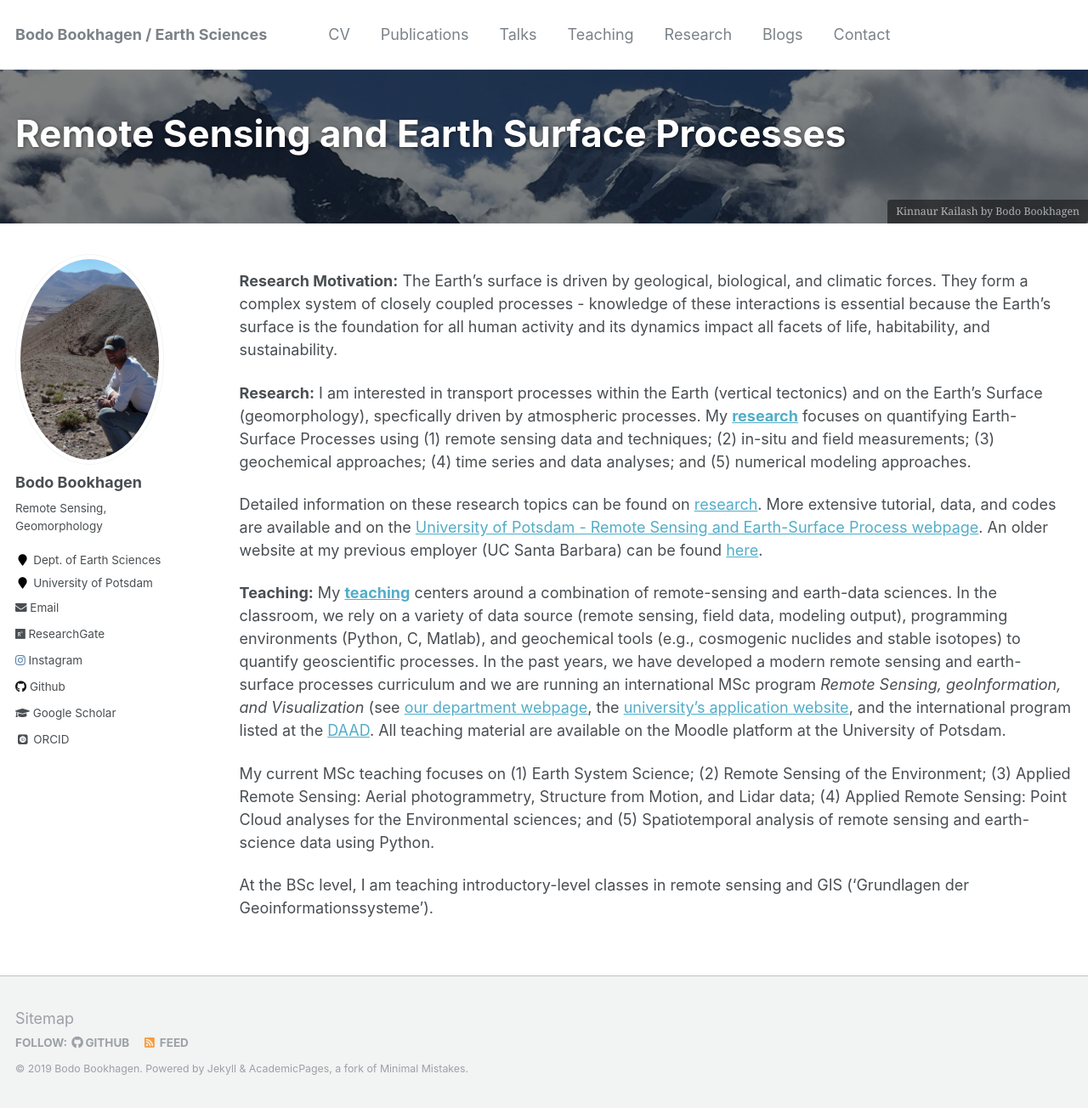
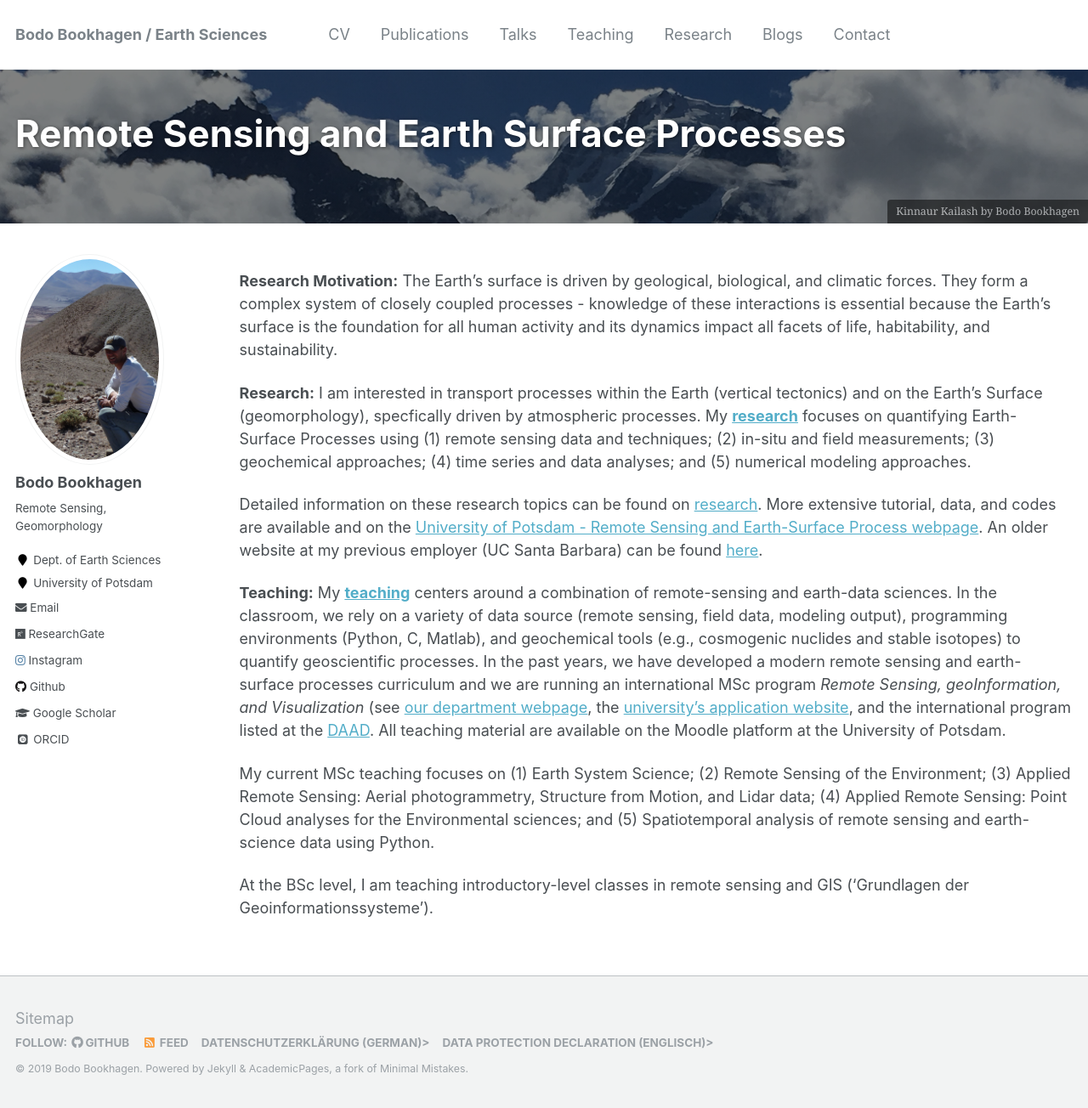
Before and after one commit to BodoBookhagen/BodoBookhagen.github.io, a Jekyll site: the page built from _pages/about.md, in a window 1280 px wide and 1304 px high. Shown: the whole window at 85% size. Built offline with Jekyll 4.4.1, drawn with Linux system fonts in a browser that asks for light colours; some web fonts are replaced.

Commit message:
Jan-08 2019

```diff
--- a/_includes/footer.html
+++ b/_includes/footer.html
@@ -18,6 +18,9 @@
       <li><a href="http://bitbucket.org/{{ site.author.bitbucket }}"><i class="fab fa-bitbucket" aria-hidden="true"></i> Bitbucket</a></li>
     {% endif %}
     <li><a href="{% if site.atom_feed.path %}{{ site.atom_feed.path }}{% else %}{{ base_path }}/feed.xml{% endif %}"><i class="fa fa-fw fa-rss-square" aria-hidden="true"></i> {{ site.data.ui-text[site.locale].feed_label | default: "Feed" }}</a></li>
+    <li><a href="https://www.uni-potsdam.de/de/datenschutzerklaerung.html">Datenschutzerklärung (German)></a></li>
+    <li><a href="https://www.uni-potsdam.de/en/data-protection-declaration.html">Data Protection Declaration (Englisch)></a></li>
+
   </ul>
 </div>
 
```
